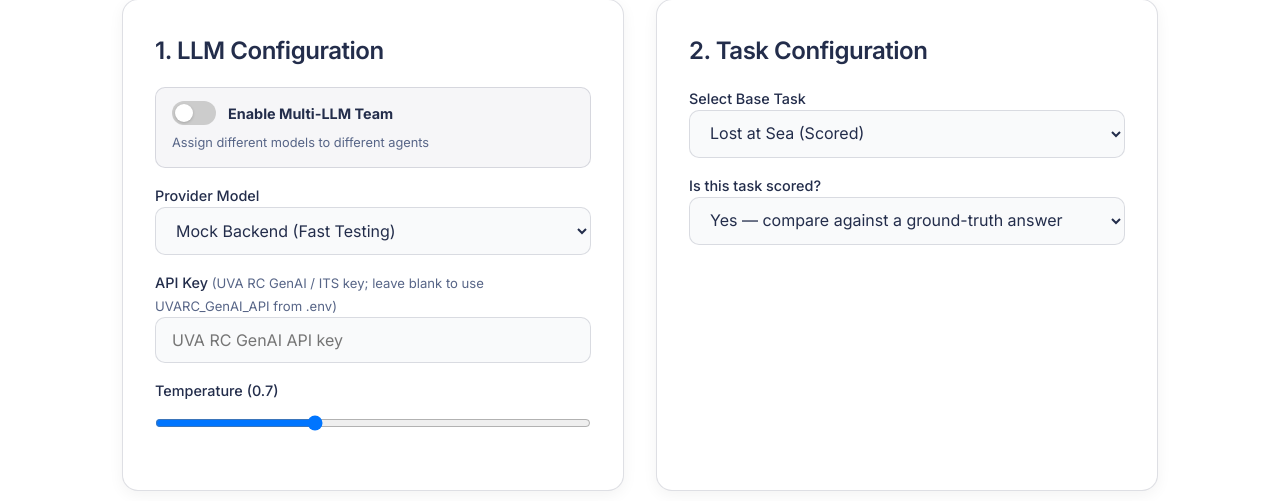
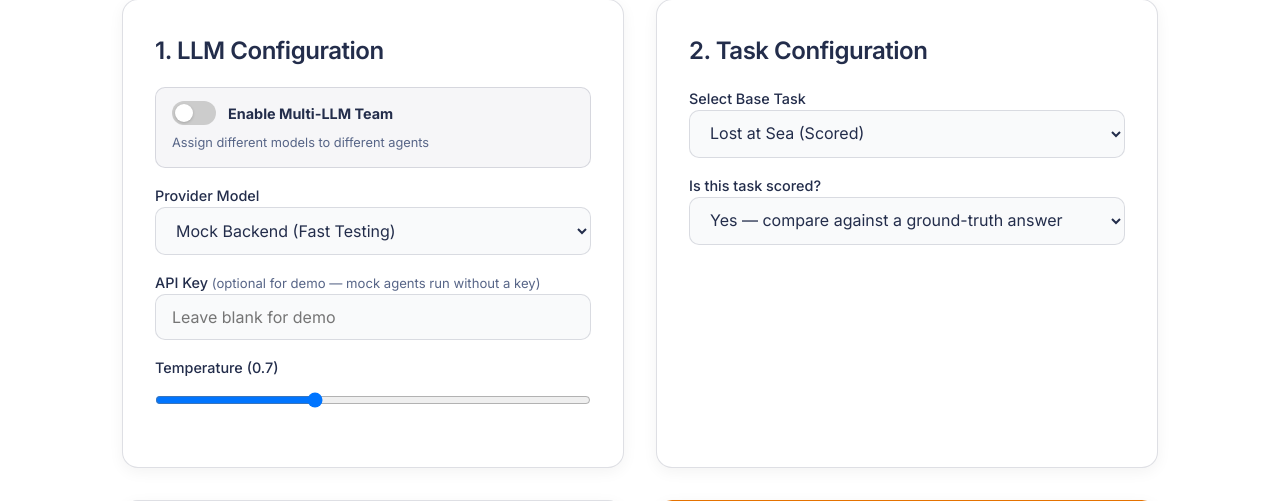
Before and after one commit to mughesh03/Team-Simulation-Platform, a FastAPI app: page /hitl in a window 1280 px wide. Shown: the part 285-786 px from the top of the page. Run offline with FastAPI, Linux system fonts and the light colour scheme.

Commit message:
Demo ready
Co-authored-by: Cursor <cursoragent@cursor.com>

```diff
--- a/app/agents.py
+++ b/app/agents.py
@@ -93,6 +93,7 @@ _GENERIC_LINES = [
 
 
 KIMI_MODELS = {"kimi-k2.5"}
+DEMO_MODE = os.getenv("USE_LIVE_KIMI", "").strip().lower() not in {"1", "true", "yes"}
 _TASK_PROMPTS = {
     "lost_at_sea": (
         "You are on a team ranking 15 items for survival after a shipwreck in the Atlantic. "
@@ -319,7 +320,7 @@ async def agent_turn(agent_name: str, turn_number: int, history: list[dict], par
     assigned_model = _assigned_model(agent_name, params)
     start = time.time()
 
-    if assigned_model in KIMI_MODELS:
+    if assigned_model in KIMI_MODELS and not DEMO_MODE and _api_key(params):
         messages = [{"role": "system", "content": _system_prompt(agent_name, assigned_model, params)}]
         messages.extend(_history_to_messages(history, agent_name))
         if not any(m["role"] == "user" for m in messages):
@@ -375,7 +376,7 @@ async def agent_turn(agent_name: str, turn_number: int, history: list[dict], par
 async def answer_human_question(agent_name: str, question: str, history: list[dict], params: dict) -> dict:
     """Respond to a direct human question — live Kimi K2.5 or mock."""
     assigned_model = _assigned_model(agent_name, params)
-    if assigned_model in KIMI_MODELS:
+    if assigned_model in KIMI_MODELS and not DEMO_MODE and _api_key(params):
         messages = [{"role": "system", "content": _system_prompt(agent_name, assigned_model, params)}]
         messages.extend(_history_to_messages(history, agent_name))
         messages.append({"role": "user", "content": f"[Human participant asked you directly] {question}"})
--- a/app/static/app.js
+++ b/app/static/app.js
@@ -179,12 +179,6 @@ function initPureAiForm() {
     if (btn) btn.disabled = true;
 
     const { llm, task } = collectLlmAndTaskData();
-    const usingKimi = (llm.selected_models || []).includes('kimi-k2.5') || llm.provider_model === 'kimi-k2.5';
-    if (usingKimi && !(llm.api_key || '').trim()) {
-      alert('Paste your UVA RC GenAI / ITS API key before starting a Kimi K2.5 run.');
-      if (btn) btn.disabled = false;
-      return;
-    }
 
     const payload = {
       llm, task,
@@ -254,11 +248,6 @@ function initHitlForm() {
   form.addEventListener('submit', async (e) => {
     e.preventDefault();
     const { llm, task } = collectLlmAndTaskData();
-    const usingKimi = (llm.selected_models || []).includes('kimi-k2.5') || llm.provider_model === 'kimi-k2.5';
-    if (usingKimi && !(llm.api_key || '').trim()) {
-      alert('Paste your UVA RC GenAI / ITS API key before creating a Kimi K2.5 session.');
-      return;
-    }
 
     const payload = {
       llm, task,
--- a/app/templates/hitl_setup.html
+++ b/app/templates/hitl_setup.html
@@ -39,8 +39,8 @@
             <option value="mock" selected>Mock Backend (Fast Testing)</option>
           </select>
         </label>
-        <label>API Key <span class="hint">(UVA RC GenAI / ITS key; leave blank to use UVARC_GenAI_API from .env)</span>
-          <input type="password" id="apiKey" placeholder="UVA RC GenAI API key">
+        <label>API Key <span class="hint">(optional for demo — mock agents run without a key)</span>
+          <input type="password" id="apiKey" placeholder="Leave blank for demo">
         </label>
       </div>
 
--- a/app/templates/pure_ai.html
+++ b/app/templates/pure_ai.html
@@ -39,8 +39,8 @@
             <option value="mock" selected>Mock Backend (Fast Testing)</option>
           </select>
         </label>
-        <label>API Key <span class="hint">(UVA RC GenAI / ITS key; leave blank to use UVARC_GenAI_API from .env)</span>
-          <input type="password" id="apiKey" placeholder="UVA RC GenAI API key">
+        <label>API Key <span class="hint">(optional for demo — mock agents run without a key)</span>
+          <input type="password" id="apiKey" placeholder="Leave blank for demo">
         </label>
       </div>
 
```
Also changed, not shown: 1 other file.
